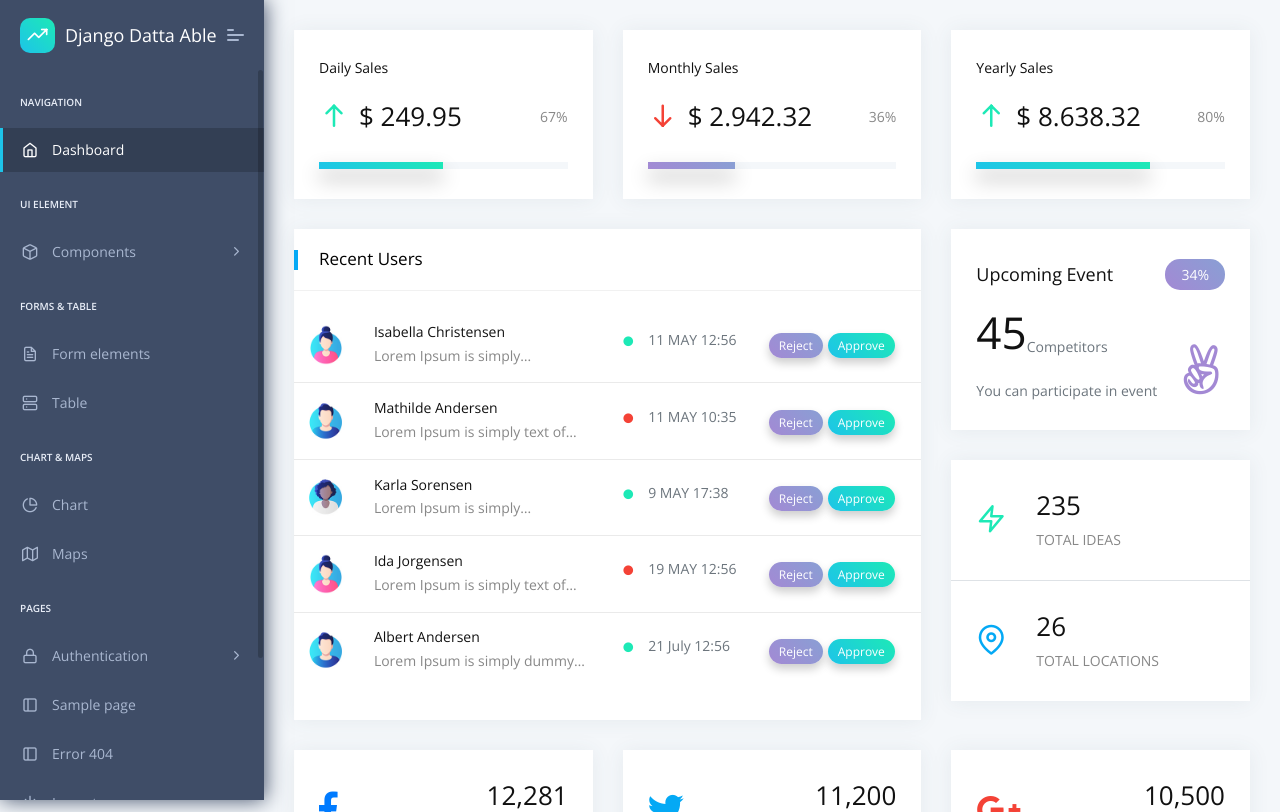
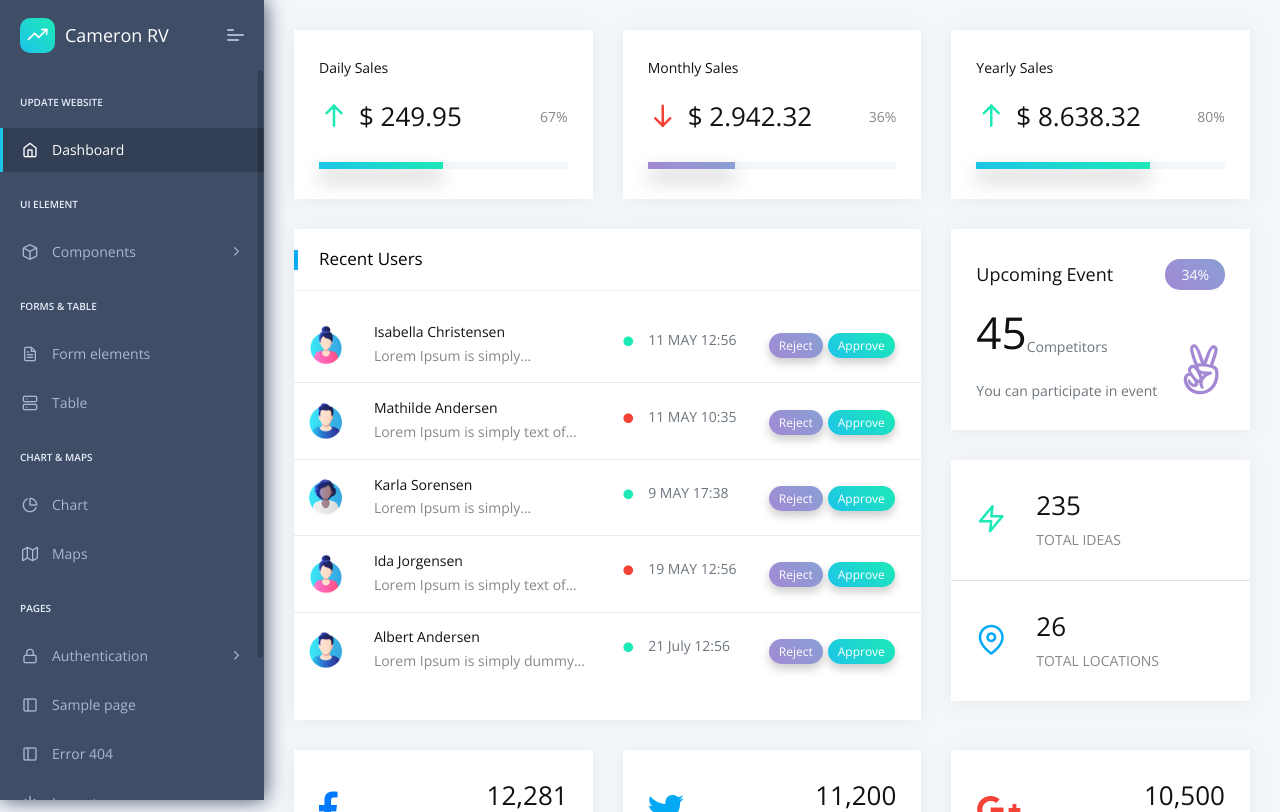
Before and after one commit to alekhyaduba/test_webiste, a Django app: page / in a window 1280 px wide. Shown: the top 812 px of the page. Run offline with Django 3.2, Linux system fonts and the light colour scheme; a user stored in the database is signed in; some libraries are stand-ins or nearby versions.

Commit message:
some template changes

```diff
--- a/apps/templates/accounts/register.html
+++ b/apps/templates/accounts/register.html
@@ -66,10 +66,6 @@
 
                     <p class="mb-0 text-muted">Already have an account? <a href="{% url 'login' %}" >Login</a></p>
                     <br />
-                    <p class="mb-2 text-muted">
-                        &copy; <a target="_blank" href="https://bit.ly/37fF9RT">CodedThemes</a>
-                        - <a target="_blank" href="https://appseed.us/admin-dashboards/django-datta-able">Django Datta Able</a>
-                    </p>
                 </div>
             </div>
         </div>
--- a/apps/templates/includes/sidebar.html
+++ b/apps/templates/includes/sidebar.html
@@ -7,14 +7,14 @@
                     <div class="b-bg">
                         <i class="feather icon-trending-up"></i>
                     </div>
-                    <span class="b-title">Django Datta Able</span>
+                    <span class="b-title">Cameron RV</span>
                 </a>
                 <a class="mobile-menu" id="mobile-collapse" href="javascript:"><span></span></a>
             </div>
             <div class="navbar-content scroll-div">
                 <ul class="nav pcoded-inner-navbar">
                     <li class="nav-item pcoded-menu-caption">
-                        <label>Navigation</label>
+                        <label>Update Website</label>
                     </li>
                     <li data-username="dashboard Default Ecommerce CRM Analytics Crypto Project"
                         class="nav-item {% if 'index' in segment %} active {% endif %}">
--- a/apps/templates/layouts/base-fullscreen.html
+++ b/apps/templates/layouts/base-fullscreen.html
@@ -3,7 +3,7 @@
 
 <head>
     <title>
-        Django Datta Able - {% block title %}{% endblock %} | AppSeed
+        Cameron RV {% block title %}{% endblock %}
     </title>
     <!-- HTML5 Shim and Respond.js IE10 support of HTML5 elements and media queries -->
     <!-- WARNING: Respond.js doesn't work if you view the page via file:// -->
--- a/apps/templates/layouts/base.html
+++ b/apps/templates/layouts/base.html
@@ -3,7 +3,7 @@
 
 <head>
     <title>
-        Django Datta Able - {% block title %}{% endblock %} | AppSeed
+        Cameron RV {% block title %}{% endblock %}
     </title>
     <!-- HTML5 Shim and Respond.js IE10 support of HTML5 elements and media queries -->
     <!-- WARNING: Respond.js doesn't work if you view the page via file:// -->
```
